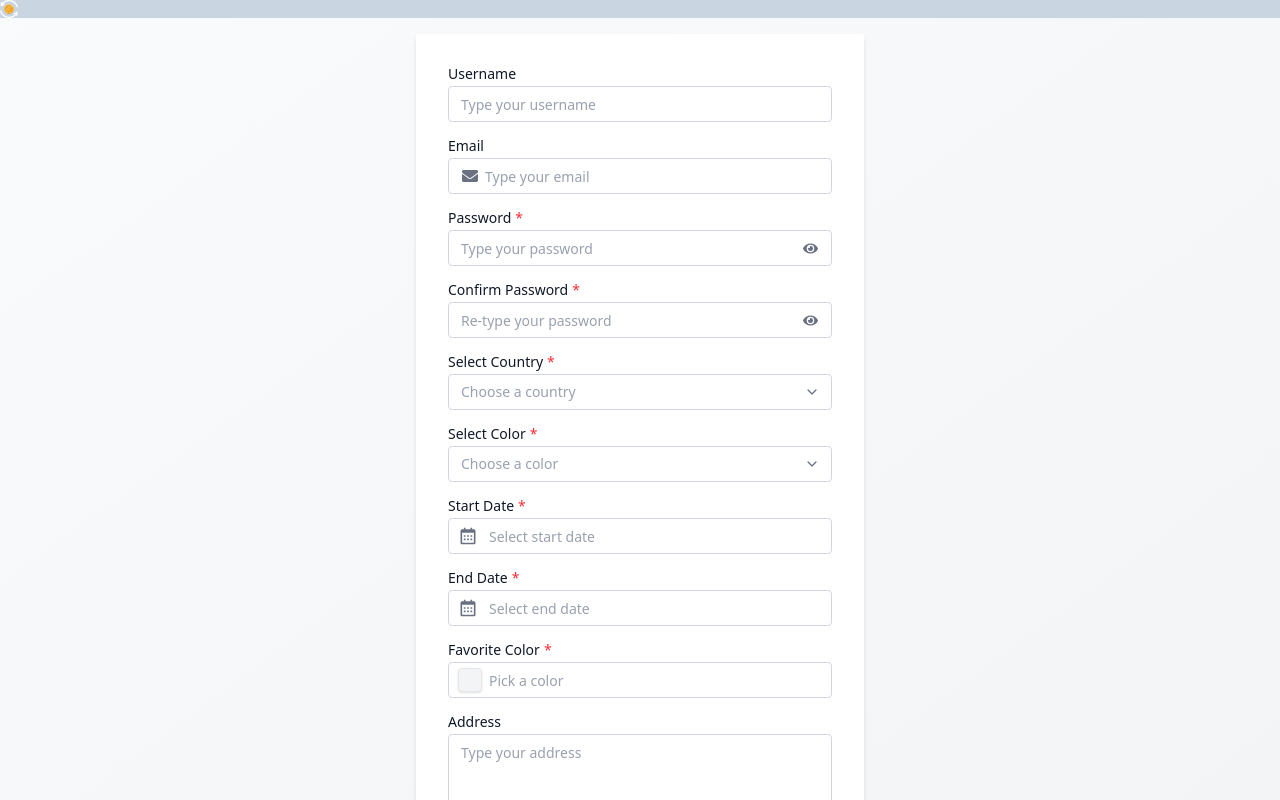
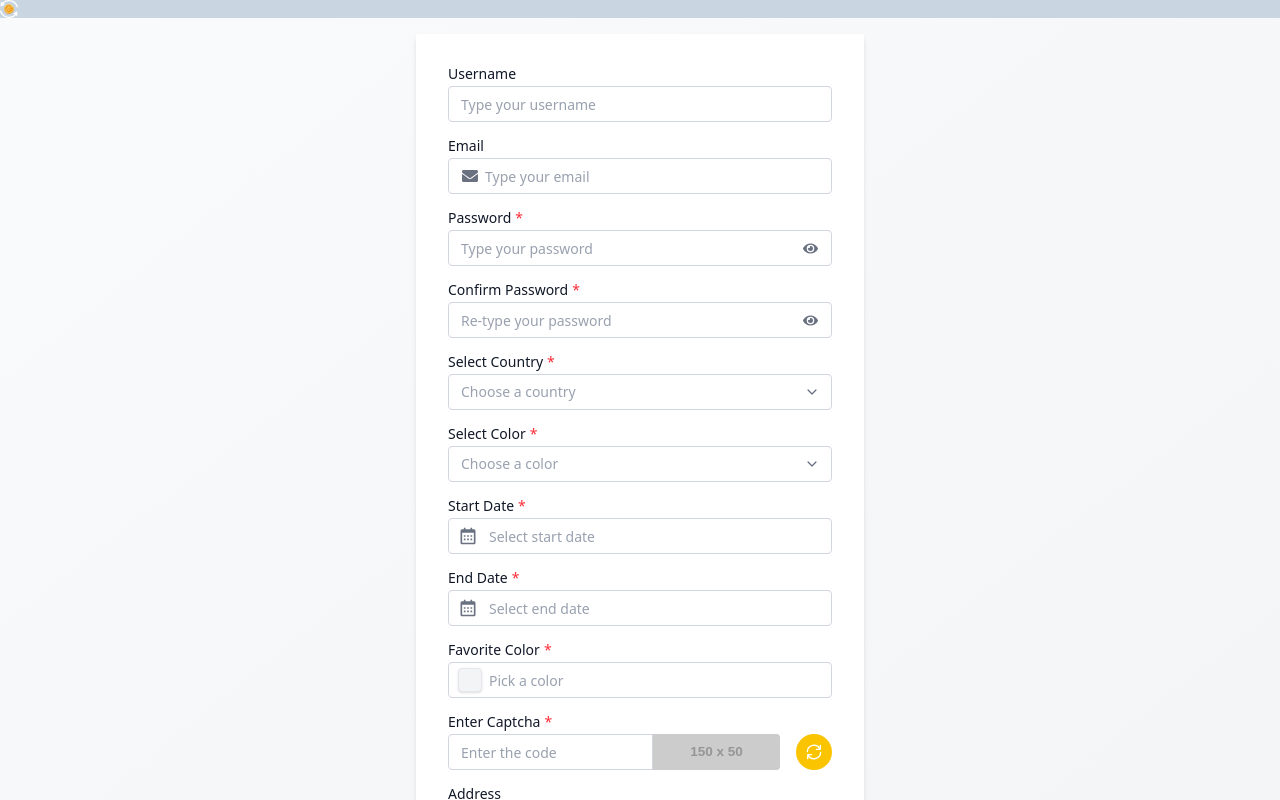
Before and after one commit to semet/syntech-component-library, a React (Vite) app: page / in a window 1280 px wide. Shown: the top 800 px of the page. Built offline with nearby package versions, Linux system fonts and the light colour scheme.

Commit message:
feat: add CaptchaInput

```diff
--- /dev/null
+++ b/src/components/CaptchaInput/CaptchaInput.tsx
@@ -0,0 +1,208 @@
+import { useId, type ComponentProps, type ReactNode } from 'react'
+import { twMerge } from 'tailwind-merge'
+import type { VariantProps } from 'tailwind-variants'
+
+import { captchaInputStyles } from './styles'
+
+type CaptchaInputStylesProps = VariantProps<typeof captchaInputStyles>
+
+export interface CaptchaInputClassNames {
+  wrapper?: string
+  labelWrapper?: string
+  label?: string
+  asterisk?: string
+  description?: string
+  inputContainer?: string
+  inputWrapper?: string
+  input?: string
+  captchaImage?: string
+  captchaSkeleton?: string
+  refreshButton?: string
+  refreshIcon?: string
+  errorWrapper?: string
+  error?: string
+}
+
+export interface CaptchaInputProps
+  extends Omit<ComponentProps<'input'>, 'size'> {
+  label?: string
+  description?: string
+  withAsterisk?: boolean
+  error?: string
+  image?: string
+  isLoading?: boolean
+  onRefresh?: () => void
+  refreshIcon?: ReactNode
+  variant?: CaptchaInputStylesProps['variant']
+  size?: CaptchaInputStylesProps['size']
+  radius?: CaptchaInputStylesProps['radius']
+  classNames?: CaptchaInputClassNames
+  imageAlt?: string
+  refreshButtonAriaLabel?: string
+}
+
+export default function CaptchaInput({
+  label,
+  description,
+  withAsterisk = false,
+  error,
+  image,
+  isLoading = false,
+  onRefresh,
+  refreshIcon,
+  variant = 'default',
+  size = 'sm',
+  radius = 'sm',
+  disabled = false,
+  className,
+  classNames,
+  imageAlt = 'Captcha image',
+  refreshButtonAriaLabel = 'Refresh captcha',
+  ...props
+}: CaptchaInputProps) {
+  const id = useId()
+  const styles = captchaInputStyles({
+    variant,
+    size,
+    radius,
+    hasError: !!error,
+    disabled,
+    isLoading,
+  })
+
+  const sizeMap: Record<
+    NonNullable<CaptchaInputStylesProps['size']>,
+    string
+  > = {
+    xs: 'pr-32',
+    sm: 'pr-36',
+    md: 'pr-40',
+    lg: 'pr-44',
+    xl: 'pr-48',
+  }
+
+  const paddingRight = sizeMap[size || 'sm']
+
+  return (
+    <div className={twMerge([styles.wrapper(), classNames?.wrapper])}>
+      {label && (
+        <div
+          className={twMerge([styles.labelWrapper(), classNames?.labelWrapper])}
+        >
+          <label
+            className={twMerge([styles.label(), classNames?.label])}
+            htmlFor={id}
+          >
+            {label}
+            {withAsterisk && (
+              <span
+                className={twMerge([styles.asterisk(), classNames?.asterisk])}
+              >
+                *
+              </span>
+            )}
+          </label>
+        </div>
+      )}
+
+      {description && (
+        <div
+          className={twMerge([styles.description(), classNames?.description])}
+        >
+          {description}
+        </div>
+      )}
+
+      <div
+        className={twMerge([
+          styles.inputContainer(),
+          classNames?.inputContainer,
+        ])}
+      >
+        <div
+          className={twMerge([styles.inputWrapper(), classNames?.inputWrapper])}
+        >
+          <input
+            id={id}
+            disabled={disabled || isLoading}
+            className={twMerge([
+              styles.input(),
+              paddingRight,
+              className,
+              classNames?.input,
+            ])}
+            {...props}
+          />
+
+          <div
+            className={twMerge([
+              styles.captchaImage(),
+              classNames?.captchaImage,
+            ])}
+          >
+            {isLoading ? (
+              <div
+                className={twMerge([
+                  styles.captchaSkeleton(),
+                  classNames?.captchaSkeleton,
+                ])}
+              >
+                <div className="h-full w-full animate-pulse bg-gray-200" />
+              </div>
+            ) : (
+              image && (
+                <img
+                  src={image}
+                  alt={imageAlt}
+                  className="h-full w-full object-cover"
+                />
+              )
+            )}
+          </div>
+
+          {error && (
+            <div
+              className={twMerge([
+                styles.errorWrapper(),
+                classNames?.errorWrapper,
+              ])}
+            >
+              <div className={twMerge([styles.error(), classNames?.error])}>
+                {error}
+              </div>
+            </div>
+          )}
+        </div>
+
+        <button
+          type="button"
+          onClick={onRefresh}
+          disabled={disabled || isLoading}
+          aria-label={refreshButtonAriaLabel}
+          className={twMerge([
+            styles.refreshButton(),
+            classNames?.refreshButton,
+          ])}
+        >
+          {refreshIcon || (
+            <svg
+              xmlns="http://www.w3.org/2000/svg"
+              viewBox="0 0 24 24"
+              fill="none"
+              stroke="currentColor"
+              strokeWidth="2"
+              strokeLinecap="round"
+              strokeLinejoin="round"
+              className={twMerge([
+                styles.refreshIcon(),
+                classNames?.refreshIcon,
+              ])}
+            >
+              <path d="M21.5 2v6h-6M2.5 22v-6h6M2 11.5a10 10 0 0 1 18.8-4.3M22 12.5a10 10 0 0 1-18.8 4.2" />
+            </svg>
+          )}
+        </button>
+      </div>
+    </div>
+  )
+}
--- /dev/null
+++ b/src/components/CaptchaInput/styles.ts
@@ -0,0 +1,116 @@
+import { tv } from 'tailwind-variants'
+
+export const captchaInputStyles = tv({
+  slots: {
+    wrapper: 'flex w-full flex-col gap-1',
+    labelWrapper: 'flex items-center',
+    label: 'text-sm leading-4 font-medium text-gray-900',
+    asterisk: 'ml-1 text-red-500',
+    description: 'mb-1 text-xs text-gray-500',
+    inputContainer: 'flex items-center gap-4',
+    inputWrapper: 'relative flex-1',
+    input:
+      'w-full text-gray-900 transition-all duration-200 outline-none placeholder:text-gray-400',
+    captchaImage:
+      'pointer-events-none absolute top-0 right-0 bottom-0 flex items-center justify-center overflow-hidden',
+    captchaSkeleton: 'h-full w-full',
+    refreshButton:
+      'bg-warning-800 hover:bg-warning-900 active:bg-warning-900 flex shrink-0 items-center justify-center rounded-full text-white transition-all duration-200 disabled:cursor-not-allowed! disabled:opacity-60',
+    refreshIcon: 'h-full w-full',
+    errorWrapper: 'absolute top-full left-0 w-full',
+    error: 'text-xs text-red-600',
+  },
+  variants: {
+    variant: {
+      default: {
+        input:
+          'border border-gray-300 bg-white hover:border-gray-400 focus:border-blue-400 focus:ring-1 focus:ring-blue-300',
+        captchaImage: 'border-l border-gray-300',
+      },
+      filled: {
+        input:
+          'border border-transparent bg-gray-100 hover:bg-gray-200 focus:border-blue-400 focus:bg-white focus:ring-1 focus:ring-blue-300',
+        captchaImage: 'border-l border-gray-200',
+      },
+      unstyled: {
+        input: 'border-none bg-transparent p-0',
+      },
+    },
+    size: {
+      xs: {
+        input: 'h-7 pl-2 text-xs',
+        captchaImage: 'w-28 rounded-r-xs',
+        refreshButton: 'size-7',
+        refreshIcon: 'size-3.5',
+      },
+      sm: {
+        input: 'h-9 pl-3 text-sm',
+        captchaImage: 'w-32 rounded-r-sm',
+        refreshButton: 'size-9',
+        refreshIcon: 'size-4',
+      },
+      md: {
+        input: 'h-10 pl-4 text-base',
+        captchaImage: 'w-36 rounded-r-md',
+        refreshButton: 'size-10',
+        refreshIcon: 'size-5',
+      },
+      lg: {
+        input: 'h-12 pl-4 text-lg',
+        captchaImage: 'w-40 rounded-r-lg',
+        refreshButton: 'size-12',
+        refreshIcon: 'size-6',
+      },
+      xl: {
+        input: 'h-14 pl-4 text-xl',
+        captchaImage: 'w-44 rounded-r-xl',
+        refreshButton: 'size-14',
+        refreshIcon: 'size-7',
+      },
+    },
+    radius: {
+      xs: {
+        input: 'rounded-xs',
+        captchaImage: 'rounded-r-xs',
+      },
+      sm: {
+        input: 'rounded-sm',
+        captchaImage: 'rounded-r-sm',
+      },
+      md: {
+        input: 'rounded-md',
+        captchaImage: 'rounded-r-md',
+      },
+      lg: {
+        input: 'rounded-lg',
+        captchaImage: 'rounded-r-lg',
+      },
+      xl: {
+        input: 'rounded-xl',
+        captchaImage: 'rounded-r-xl',
+      },
+    },
+    hasError: {
+      true: {
+        input:
+          'border-red-500 focus:border-red-400 focus:ring-1 focus:ring-red-300',
+      },
+    },
+    disabled: {
+      true: {
+        input: 'cursor-not-allowed bg-gray-50 opacity-60',
+      },
+    },
+    isLoading: {
+      true: {
+        input: 'cursor-wait',
+        refreshButton: 'cursor-wait',
+      },
+    },
+  },
+  defaultVariants: {
+    variant: 'default',
+    size: 'sm',
+    radius: 'sm',
+  },
+})
--- a/src/components/index.ts
+++ b/src/components/index.ts
@@ -5,6 +5,9 @@ export { type ButtonProps } from './Button/Button'
 //TextInput
 export { default as TextInput } from './TextInput/TextInput'
 export { type TextInputProps } from './TextInput/TextInput'
+//CaptchaInput
+export { default as CaptchaInput } from './CaptchaInput/CaptchaInput'
+export { type CaptchaInputProps } from './CaptchaInput/CaptchaInput'
 //DatePicker
 export { default as DatePicker } from './DatePicker/DatePicker'
 export { type DatePickerProps } from './DatePicker/DatePicker'
--- a/src/examples/SimpleFormExample.tsx
+++ b/src/examples/SimpleFormExample.tsx
@@ -5,6 +5,7 @@ import { IoCheckmarkSharp } from 'react-icons/io5'
 import z from 'zod'
 
 import Button from '@/components/Button/Button'
+import CaptchaInput from '@/components/CaptchaInput/CaptchaInput'
 import ColorPicker from '@/components/ColorPicker/ColorPicker'
 import type {
   ComboBoxOption,
@@ -128,6 +129,7 @@ const schema = z
     end_date: z.date().optional(),
     favorite_color: z.string(),
     address: z.string().optional(),
+    captcha: z.string(),
   })
   .refine((data) => data.password === data.confirm_password, {
     message: 'Passwords do not match',
@@ -274,6 +276,13 @@ export default function SimpleFormExample() {
             )}
           />
 
+          <CaptchaInput
+            label="Enter Captcha"
+            placeholder="Enter the code"
+            image="https://placehold.co/150x50/4299e1/ffffff?text=ABC123"
+            withAsterisk
+          />
+
           <Textarea
             label="Address"
             placeholder="Type your address"
```
Also changed, not shown: 2 other files (tests, documents, lock files or other folders).
